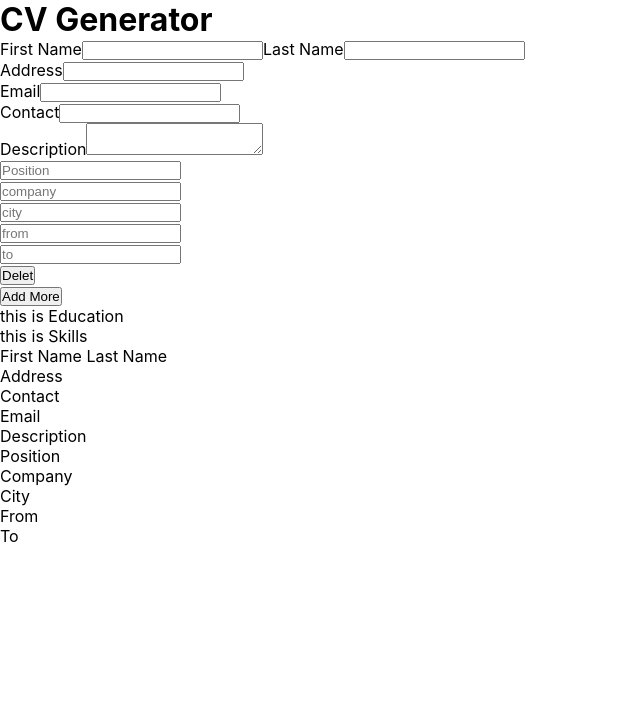
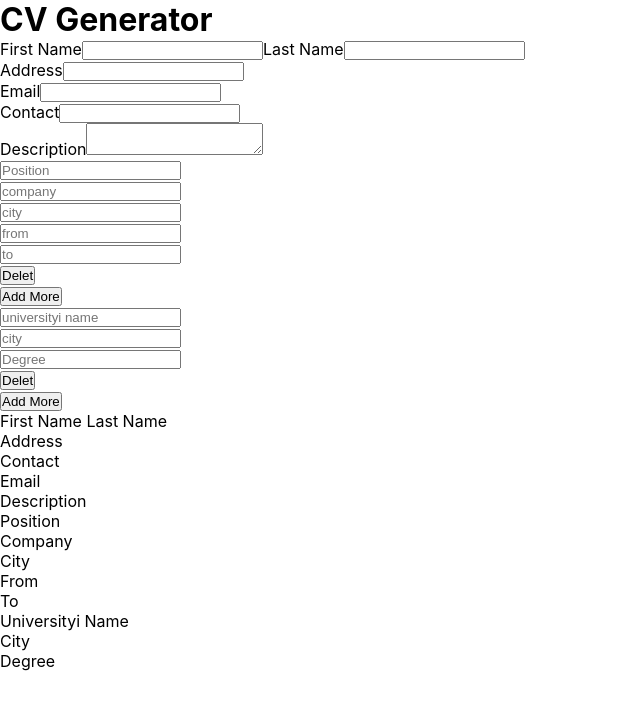
Before and after one commit to Diwashnembang/cv-application, a React (Create React App) app: page / in a window 1280 px wide. Shown: the top 710 px of the page, without its empty margins (0-640 px from the left). Built offline with nearby package versions, Linux system fonts and the light colour scheme.

Commit message:
working app without style

```diff
--- a/src/components/Main.jsx
+++ b/src/components/Main.jsx
@@ -29,6 +29,21 @@ class Main extends Component {
         text: 'to',
       },
     };
+    this.education = {
+      id: uniqid(),
+      university: {
+        id: uniqid(),
+        text: 'universityi name',
+      },
+      degree: {
+        id: uniqid(),
+        text: 'Degree',
+      },
+      city: {
+        id: uniqid(),
+        text: 'city',
+      },
+    };
     this.state = {
       info: {
         firstName: 'first Name',
@@ -40,6 +55,8 @@ class Main extends Component {
       },
       career: {},
       careerHistory: [this.career],
+      education: {},
+      educationHistory: [this.education],
     };
   }
 
@@ -125,11 +142,13 @@ class Main extends Component {
   handelUpdateInArray = (e, id, stateKey, toBeUpdated) => {
     // eslint-disable-next-line react/destructuring-assignment
     if (!this.state[stateKey]) console.warn('No key');
+    // eslint-disable-next-line react/destructuring-assignment
     if (!this.state[stateKey][toBeUpdated]) console.warn('No upadate key');
 
     this.setState((previousState) => ({
       [stateKey]: previousState[stateKey].map((key) => {
         if (key.id === id) {
+          // eslint-disable-next-line no-param-reassign
           key[toBeUpdated].text = e.target.value;
         }
         return key;
@@ -138,11 +157,12 @@ class Main extends Component {
   };
 
   handelDeletInArray = (e, id, stateKey) => {
-    console.log('inn')
+    // eslint-disable-next-line react/destructuring-assignment
     if (!this.state[stateKey]) console.warn('No key');
     this.setState((previouState) => ({
       [stateKey]: previouState[stateKey].filter((key) => {
         if (key.id === id) return;
+        // eslint-disable-next-line consistent-return
         return key;
       }),
     }));
@@ -179,8 +199,31 @@ class Main extends Component {
     }));
   };
 
+  addEducation = () => {
+    this.setState(() => ({
+      education: {
+        id: uniqid(),
+        university: {
+          id: uniqid(),
+          text: 'universityi name',
+        },
+        degree: {
+          id: uniqid(),
+          text: 'Degree',
+        },
+        city: {
+          id: uniqid(),
+          text: 'city',
+        },
+      },
+    }));
+    this.setState((previousState) => ({
+      educationHistory: previousState.educationHistory.concat(previousState.education),
+    }));
+  };
+
   render() {
-    const { info, careerHistory } = this.state;
+    const { info, careerHistory, educationHistory } = this.state;
     const personalInfoFunc = {
       handelFirstName: this.handelFirstName,
       handelLastName: this.handelLastName,
@@ -197,13 +240,25 @@ class Main extends Component {
       handelDeletInArray: this.handelDeletInArray,
     };
 
+    const educationInfoUtility = {
+      handelUpdateInArray: this.handelUpdateInArray,
+      handelDeletInArray: this.handelDeletInArray,
+      addEducation: this.addEducation,
+      educationHistory,
+    };
+
     return (
       <div id="main">
         <WorkingArea
           personalInfoUtility={personalInfoFunc}
           careerInfoUtility={careerInfoUtility}
+          educationInfoUtility={educationInfoUtility}
         />
-        <PreviewArea info={info} careerHistory={careerHistory} />
+        <PreviewArea
+          info={info}
+          careerHistory={careerHistory}
+          educationHistory={educationHistory}
+        />
       </div>
     );
   }
--- a/src/components/PreviewArea.jsx
+++ b/src/components/PreviewArea.jsx
@@ -2,6 +2,7 @@ import React, { PureComponent } from 'react';
 import PropTypes from 'prop-types';
 import PreviewPersonalInfo from './previewUserinfo/PreviewPersonalnfo';
 import PreviewCareerInfo from './previewUserinfo/PreviewCareerInfo';
+import PreviewEducationInfo from './previewUserinfo/PreviewEducationInfo';
 
 class PreviewArea extends PureComponent {
   // eslint-disable-next-line class-methods-use-this
@@ -21,12 +22,13 @@ class PreviewArea extends PureComponent {
   }
 
   render() {
-    const { info, careerHistory } = this.props;
+    const { info, careerHistory, educationHistory } = this.props;
 
     return (
       <div id="previewArea">
         <PreviewPersonalInfo info={info} capitalize={this.capitalize} />
         <PreviewCareerInfo careerHistory={careerHistory} capitalize={this.capitalize} />
+        <PreviewEducationInfo educationHistory={educationHistory} capitalize={this.capitalize} />
       </div>
 
     );
@@ -73,6 +75,21 @@ PreviewArea.propTypes = {
       },
     ),
   })).isRequired,
+  educationHistory: PropTypes.arrayOf(PropTypes.shape({
+    id: PropTypes.string.isRequired,
+    university: PropTypes.shape({
+      id: PropTypes.string.isRequired,
+      text: PropTypes.string.isRequired,
+    }),
+    degree: PropTypes.shape({
+      id: PropTypes.string.isRequired,
+      text: PropTypes.string.isRequired,
+    }),
+    city: PropTypes.shape({
+      id: PropTypes.string.isRequired,
+      text: PropTypes.string.isRequired,
+    }),
+  })).isRequired,
 };
 
 export default PreviewArea;
--- a/src/components/WorkingArea.jsx
+++ b/src/components/WorkingArea.jsx
@@ -3,12 +3,10 @@ import PropTypes from 'prop-types';
 import CareerInfo from './getUserInfo/CareerInfo';
 import EducationInfo from './getUserInfo/EducationInfo';
 import PersonalInfo from './getUserInfo/PersonalInfo';
-import SkillsInfo from './getUserInfo/SkillsInfo';
 
 class WorkingArea extends PureComponent {
   render() {
-    const { personalInfoUtility, careerInfoUtility } = this.props;
-    console.log(careerInfoUtility)
+    const { personalInfoUtility, careerInfoUtility, educationInfoUtility } = this.props;
     return (
       <div id="workingArea">
         <PersonalInfo
@@ -26,8 +24,13 @@ class WorkingArea extends PureComponent {
           addCareer={careerInfoUtility.addCareer}
           handelDeletInArray={careerInfoUtility.handelDeletInArray}
         />
-        <EducationInfo />
-        <SkillsInfo />
+        <EducationInfo
+          handelDeletInArray={educationInfoUtility.handelDeletInArray}
+          handelUpdateInArray={educationInfoUtility.handelUpdateInArray}
+          addEducation={educationInfoUtility.addEducation}
+          getEducationHistory={educationInfoUtility.educationHistory}
+
+        />
       </div>
 
     );
@@ -54,7 +57,7 @@ WorkingArea.propTypes = {
           {
             id: PropTypes.string.isRequired,
             text: PropTypes.string.isRequired,
-          }
+          },
         ),
         company: PropTypes.shape(
           {
@@ -86,6 +89,26 @@ WorkingArea.propTypes = {
     },
   ).isRequired,
 
+  educationInfoUtility: PropTypes.shape({
+    educationHistory: PropTypes.arrayOf(PropTypes.shape({
+      id: PropTypes.string.isRequired,
+      university: PropTypes.shape({
+        id: PropTypes.string.isRequired,
+        text: PropTypes.string.isRequired,
+      }),
+      degree: PropTypes.shape({
+        id: PropTypes.string.isRequired,
+        text: PropTypes.string.isRequired,
+      }),
+      city: PropTypes.shape({
+        id: PropTypes.string.isRequired,
+        text: PropTypes.string.isRequired,
+      }),
+    })).isRequired,
+    handelDeletInArray: PropTypes.func.isRequired,
+    handelUpdateInArray: PropTypes.func.isRequired,
+    addEducation: PropTypes.func.isRequired,
+  }).isRequired,
 
 };
 
--- a/src/components/getUserInfo/EducationInfo.js
+++ /dev/null
@@ -1,16 +0,0 @@
-import { React, Component } from 'react';
-
-class EducationInfo extends Component {
-  // constructor(props) {
-  //   super(props);
-  // }
-
-  render() {
-    return (
-      <p>this is Education</p>
-
-    );
-  }
-}
-
-export default EducationInfo;
--- /dev/null
+++ b/src/components/getUserInfo/EducationInfo.jsx
@@ -0,0 +1,92 @@
+import { React, PureComponent } from 'react';
+import PropTypes from 'prop-types';
+import uniqid from 'uniqid';
+
+class EducationInfo extends PureComponent {
+  render() {
+    const {
+      getEducationHistory, addEducation, handelDeletInArray, handelUpdateInArray,
+    } = this.props;
+    return (
+      <div>
+        <ul>
+          {getEducationHistory.map((education) => (
+            <div key={education.id} data-key={education.id}>
+              <li key={education.university.id}>
+                <label htmlFor="University-Name">
+                  <input
+                    placeholder={education.university.text}
+                    type="text"
+                    name="universityName"
+                    onChange={(e) => {
+                      handelUpdateInArray(e, education.id, 'educationHistory', 'university');
+                    }}
+                  />
+                </label>
+              </li>
+
+              <li key={education.city.id}>
+                <input
+                  placeholder={education.city.text}
+                  type="text"
+                  name="cityi"
+                  onChange={(e) => {
+                    handelUpdateInArray(e, education.id, 'educationHistory', 'city');
+                  }}
+                />
+              </li>
+
+              <li key={education.degree.id}>
+                <input
+                  placeholder={education.degree.text}
+                  type="text"
+                  onChange={(e) => {
+                    handelUpdateInArray(e, education.id, 'educationHistory', 'degree');
+                  }}
+                />
+
+              </li>
+              <button
+                key={uniqid()}
+                type="button"
+                onClick={(e) => {
+                  handelDeletInArray(e, education.id, 'educationHistory');
+                }}
+              >
+                Delet
+
+              </button>
+            </div>
+          ))}
+        </ul>
+        <button type="button" onClick={addEducation}>Add More</button>
+      </div>
+
+    );
+  }
+}
+
+EducationInfo.propTypes = {
+  getEducationHistory: PropTypes.arrayOf(PropTypes.shape({
+    id: PropTypes.string.isRequired,
+    university: PropTypes.shape({
+      id: PropTypes.string.isRequired,
+      text: PropTypes.string.isRequired,
+    }),
+    degree: PropTypes.shape({
+      id: PropTypes.string.isRequired,
+      text: PropTypes.string.isRequired,
+    }),
+    city: PropTypes.shape({
+      id: PropTypes.string.isRequired,
+      text: PropTypes.string.isRequired,
+    }),
+
+  })).isRequired,
+  handelDeletInArray: PropTypes.func.isRequired,
+  handelUpdateInArray: PropTypes.func.isRequired,
+  addEducation: PropTypes.func.isRequired,
+
+};
+
+export default EducationInfo;
--- /dev/null
+++ b/src/components/previewUserinfo/PreviewEducationInfo.jsx
@@ -0,0 +1,43 @@
+import React, { PureComponent } from 'react';
+import PropTypes from 'prop-types';
+import uniqid from 'uniqid';
+
+class PreviewEducationInfo extends PureComponent {
+  render() {
+    const { educationHistory, capitalize } = this.props;
+    return (
+      <ul>
+        {educationHistory.map((education) => (
+          <section key={uniqid()}>
+            <li key={uniqid()}>{capitalize(education.university.text)}</li>
+            <li key={uniqid()}>{capitalize(education.city.text)}</li>
+            <li key={uniqid()}>{capitalize(education.degree.text)}</li>
+          </section>
+        ))}
+      </ul>
+
+    );
+  }
+}
+
+PreviewEducationInfo.propTypes = {
+  educationHistory: PropTypes.arrayOf(PropTypes.shape({
+    id: PropTypes.string.isRequired,
+    university: PropTypes.shape({
+      id: PropTypes.string.isRequired,
+      text: PropTypes.string.isRequired,
+    }),
+    degree: PropTypes.shape({
+      id: PropTypes.string.isRequired,
+      text: PropTypes.string.isRequired,
+    }),
+    city: PropTypes.shape({
+      id: PropTypes.string.isRequired,
+      text: PropTypes.string.isRequired,
+    }),
+  })).isRequired,
+  capitalize: PropTypes.func.isRequired,
+
+};
+
+export default PreviewEducationInfo;
```
